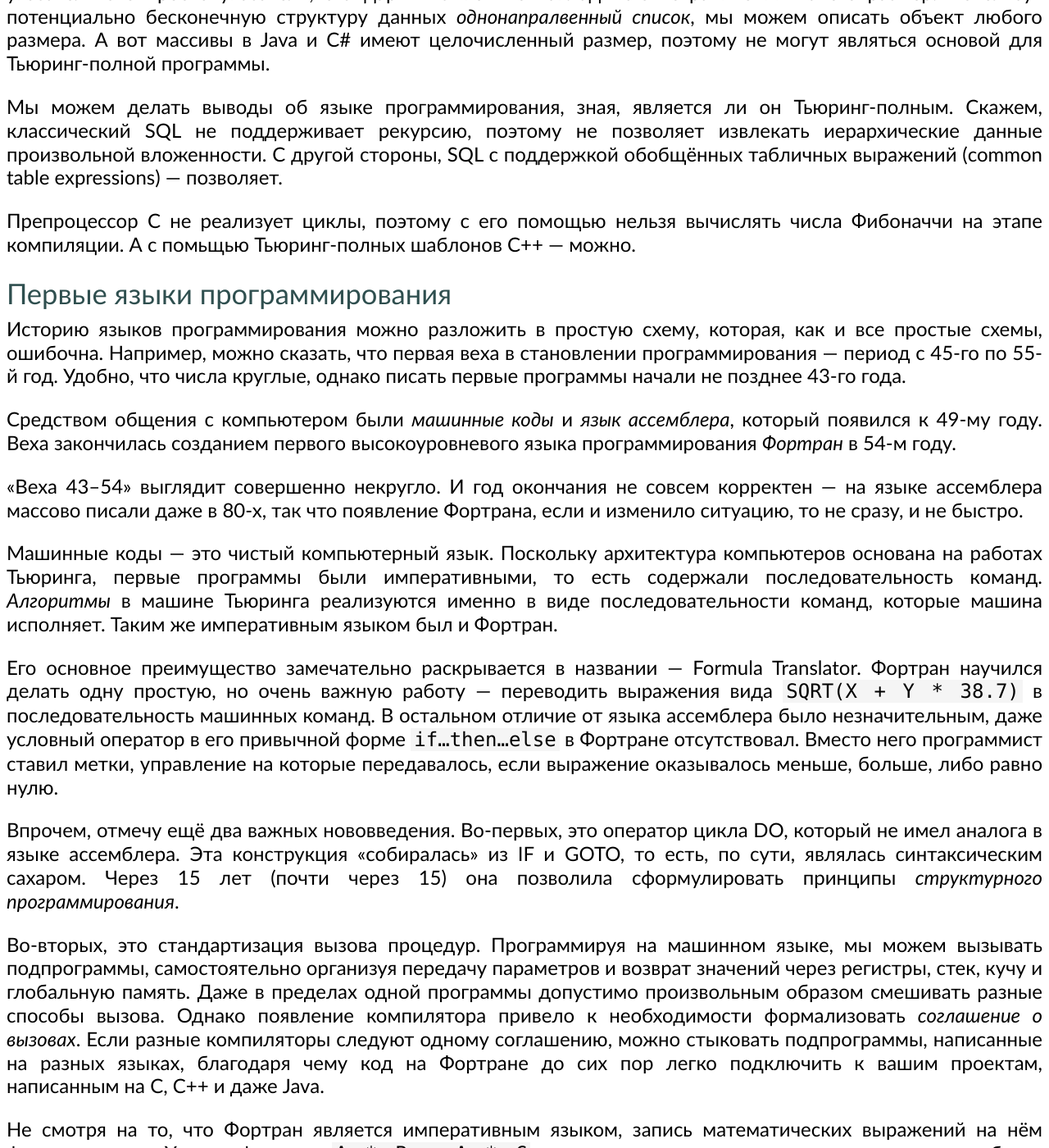
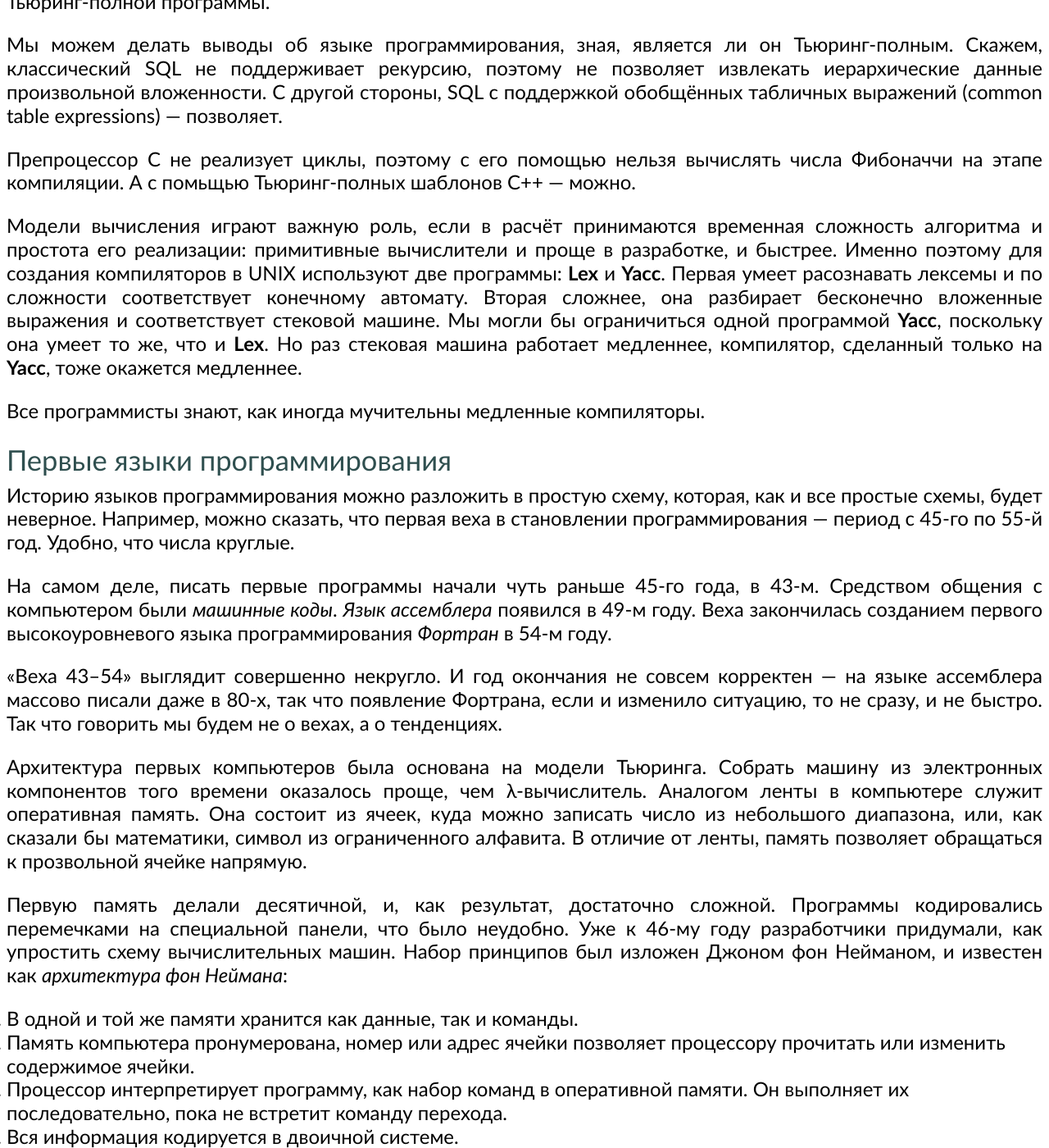
Before and after one commit to markshevchenko/markshevchenko.github.io, a Jekyll site: the page built from articles/program-languages.md, in a window 1280 px wide and 1400 px high, scrolled down 5116 px. Shown: the whole window at 82% size. Built offline with Jekyll 4.4.1, drawn with Linux system fonts in a browser that asks for light colours; some web fonts are replaced; comment, search, counter and statistics services are not loaded; some of the changed text lies outside the part shown.

Commit message:
Переписал середину.

```diff
--- a/articles/program-languages.md
+++ b/articles/program-languages.md
@@ -1,9 +1,8 @@
 ---
 title: Языки программирования
+excerpt: Сакрально-ироническое введение в историю и перспективы.
 id: program-languages
 ---
-
-Сакрально-ироническое введение в историю и перспективы.
 
 ### Кризис оснований математики
 
@@ -37,7 +36,7 @@ id: program-languages
 > По правилам **импликации** из ложной посылки могут следовать как истинные, так и ложные следствия, то есть **q** может быть любым. Иначе говоря, если теория
 > противоречива, из неё можно вывести всё, что угодно.
 >
-> Практическая польза теорий проста: они позволяют делать достоверные предсказания. Если теория предсказывает противоположные исходы, она бесполезна.
+> Практическая польза теорий заключается в том, что они позволяют делать достоверные предсказания. Если теория предсказывает противоположные исходы, практически она бесполезна.
 
 За доказательство непротиворечивости взялся *предводитель математиков* Давид Гильберт. Он формализовал понятия *теории* и *доказательства*, и предложил исследовать их математическими средствами.
 
@@ -92,12 +91,13 @@ id: program-languages
 
 > #### Лямбда-исчисление
 > Чёрч исследовал природу функций, и с помощью лямбда-записи формализовал такие понятия, как **функция**, **параметр**, **применение
-> функции** и **связывание переменной**. Процесс **вычисления** не фиксирован. Мы можем взять функцию **λx.xx**, применить её
+> функции** и **связывание переменной**. Процесс **вычисления** у Чёрча не фиксирован. Мы можем взять функцию **λx.xx**, применить её
 > к **m** и получить в результате **mm**, никак не поясняя это означает задвоение&nbsp;&mdash; мы просто подставили **m** вместо **x**.
 >
 > Что можно сделать с помощью такой несложной абстракции? Чёрчу удалось представить в виде λ-функций логику и арифметику
 > натуральных чисел вместе с операциями конъюнкции, дизъюнкции, сложения и умножения (ищите в сети **булеаны Чёрча** и **нумералы Чёрча**).
-> Поскольку сложение выразимо в виде λ-выражения, оно **вычислимо**.
+>
+> **Вычислимыми** считаются функции, которые можно представить в виде λ-выражения, например, сложение.
 
 Вычислима ли разрешающая процедура для логики предикатов? В своей работе Чёрч доказал, что нет. Следовательно, *проблема разрешения*
 не может быть решена ни для неё, ни для более сложных систем.
@@ -107,18 +107,18 @@ id: program-languages
 Через несколько месяцев после Чёрча неразрешимость Entscheidungsproblem доказал английский математик Алан Тьюринг, использовав умозрительную конструкцию, которая сейчас называется *машиной Тьюринга*.
 
 > #### Машина Тьюринга
-> Машина состоит из нескольких лент, разбитых на клетки. Каждая клетка либо пуста, либо содержит один символ. У каждой ленты есть своя *каретка*, которая может
-> двигаться вдоль ленты и всегда находится напротив одной из клеток.
+> Машина похожа на обычную печатную машинку, правда, количество кареток в ней не ограничено. Каждая каретка работает со своей лентой, которая бесконечна в обе стороны.
 >
-> Машина умеет печатать и стирать символы, сдвигать каретку вправо или влево, а также определять, какой символ напечатан под кареткой.
+> Машина умеет выполнять команды: напечать символ, стереть символ, сдвинуть каретку вправо или влево. В &laquo;программе&raquo; Тьюринга все команды пронумерованы,
+> но концепции &laquo;последовательного исполнения&raquo; там нет&nbsp;&mdash; в конце каждой команды надо указать, какую команду выполнить следующей.
 
-Что такое вычислимость по Тьюрингу? Создадим машину из трёх лент и на первых двух лентах запишем два числа в унарной системе счисления.
+Что такое вычислимость по Тьюрингу? Возьмём машину из трёх лент и на первых двух лентах запишем два числа в унарной системе счисления.
 Единицу обозначим символом **X**, двойку&nbsp;&mdash; символами **XX** в двух соседних клетках, тройку&nbsp;&mdash; **XXX**, и так далее. Последнюю ленту оставим пустой.
 
-Сможем ли мы составить набор команд, которые напечатают на третьей ленте сумму чисел с первых двух лент? Если нам это удастся (подсказка: нам удастся), то сложение
+Сможем ли мы составить программу, которая напечатает на третьей ленте сумму чисел с первых двух лент? Если нам это удастся (подсказка: а нам удастся), то сложение
 *вычислимо по Тьюрингу*.
 
-Тьюринг доказал, что нельзя составить разрешающую процедуру для арифметики. Так как его работа появилась позже работы Чёрча, он
+Тьюринг доказал, что нельзя составить разрешающую процедуру для арифметики, как программу для его машины. Так как его работа появилась позже работы Чёрча, он
 сравнил два доказательства. Оказалось, что с помощью λ-исчисления и машины Тьюринга можно вычислять одни и те же функции.
 Как сказал бы математик, классы вычислимых функций совпадают. Для программиста это означает, что любую функциональную программу, можно
 написать на императивном языке, а любую императивную&nbsp;&mdash; на функциональном.
@@ -165,24 +165,48 @@ id: program-languages
 
 Препроцессор C не реализует циклы, поэтому с его помощью нельзя вычислять числа Фибоначчи на этапе компиляции. А с помьщью Тьюринг-полных шаблонов C++&nbsp;&mdash; можно.
 
+Модели вычисления играют важную роль, если в расчёт принимаются временная сложность алгоритма и простота его реализации: примитивные вычислители и проще в разработке, и быстрее.
+Именно поэтому для создания компиляторов в UNIX используют две программы: **Lex** и **Yacc**. Первая умеет расознавать лексемы и по сложности соответствует конечному автомату.
+Вторая сложнее, она разбирает бесконечно вложенные выражения и соответствует стековой машине. Мы могли бы ограничиться одной программой **Yacc**, поскольку она умеет то же, что
+и **Lex**. Но раз стековая машина работает медленнее, компилятор, сделанный только на **Yacc**, тоже окажется медленнее.
+
+Все программисты знают, как иногда мучительны медленные компиляторы.
+
 ### Первые языки программирования
 
-Историю языков программирования можно разложить в простую схему, которая, как и все простые схемы, ошибочна. Например, можно сказать, что первая веха в становлении программирования&nbsp;&mdash;
-период с 45-го по 55-й год. Удобно, что числа круглые, однако писать первые программы начали не позднее 43-го года.
+Историю языков программирования можно разложить в простую схему, которая, как и все простые схемы, будет неверное. Например, можно сказать, что первая веха в становлении
+программирования&nbsp;&mdash; период с 45-го по 55-й год. Удобно, что числа круглые.
 
-Средством общения с компьютером были *машинные коды* и *язык ассемблера*, который появился к 49-му году. Веха закончилась созданием первого высокоуровневого языка программирования *Фортран* в 54-м году.
+На самом деле, писать первые программы начали чуть раньше 45-го года, в 43-м. Средством общения с компьютером были *машинные коды*. *Язык ассемблера* появился в 49-м году.
+Веха закончилась созданием первого высокоуровневого языка программирования *Фортран* в 54-м году.
 
-«Веха 43&ndash;54» выглядит совершенно некругло. И год окончания не совсем корректен&nbsp;&mdash; на языке ассемблера массово писали даже в 80-х, так что появление Фортрана, если и изменило ситуацию,
-то не сразу, и не быстро.
+«Веха 43&ndash;54» выглядит совершенно некругло. И год окончания не совсем корректен&nbsp;&mdash; на языке ассемблера массово писали даже в 80-х, так что появление Фортрана,
+если и изменило ситуацию, то не сразу, и не быстро. Так что говорить мы будем не о вехах, а о тенденциях.
 
-Машинные коды&nbsp;&mdash; это чистый компьютерный язык. Поскольку архитектура компьютеров основана на работах Тьюринга, первые программы были императивными, то есть содержали
-последовательность команд. *Алгоритмы* в машине Тьюринга реализуются именно в виде последовательности команд, которые машина исполняет. Таким же императивным языком был и Фортран.
+Архитектура первых компьютеров была основана на модели Тьюринга. Собрать машину из электронных компонентов того времени оказалось проще, чем λ-вычислитель.
+Аналогом ленты в компьютере служит оперативная память. Она состоит из ячеек, куда можно записать число из небольшого диапазона, или, как сказали бы
+математики, символ из ограниченного алфавита. В отличие от ленты, память позволяет обращаться к прозвольной ячейке напрямую.
 
-Его основное преимущество замечательно раскрывается в названии&nbsp;&mdash; Formula Translator. Фортран научился делать одну простую, но очень важную работу&nbsp;&mdash; переводить выражения вида
-`SQRT(X + Y * 38.7)` в последовательность машинных команд. В остальном отличие от языка ассемблера было незначительным, даже условный оператор в его привычной форме `if…then…else`
-в Фортране отсутствовал. Вместо него программист ставил метки, управление на которые передавалось, если выражение оказывалось меньше, больше, либо равно нулю.
+Первую память делали десятичной, и, как результат, достаточно сложной. Программы кодировались перемечками на специальной панели, что было неудобно.
+Уже к 46-му году разработчики придумали, как упростить схему вычислительных машин. Набор принципов был изложен Джоном фон Нейманом, и известен как *архитектура фон Неймана*:
 
-Впрочем, отмечу ещё два важных нововведения. Во-первых, это оператор цикла DO, который не имел аналога в языке ассемблера. Эта конструкция «собиралась» из IF и GOTO, то есть, по сути, являлась
+1. В одной и той же памяти хранится как данные, так и команды.
+1. Память компьютера пронумерована, номер или адрес ячейки позволяет процессору прочитать или изменить содержимое ячейки.
+1. Процессор интерпретирует программу, как набор команд в оперативной памяти. Он выполняет их последовательно, пока не встретит команду перехода.
+1. Вся информация кодируется в двоичной системе.
+
+Машинный код&nbsp;&mdash; программа в том виде, как её видит процессор, то есть набор двоичных слов, каждое из которых либо *код команды*, либо её *параметры*.
+Такая программа *императивна*, поскольку содержит набор инструкций (указаний, императивов), которые машине следует выполнить.
+
+Первым языком, упростившим работу программистов, стал язык Ассемблера. От машинного кода он отличается тем, что вместо кодирования команд числами,
+позволял записывать их в мнемонической форме. По суть это тот же машинный код, записанный чуть более понятно.
+
+Новый язык программирования&nbsp;&mdash; Фортран&nbsp;&mdash; гораздо сильнее упростил работу программистов. Его главное преимущество раскрывается в названии&nbsp;&mdash; Formula Translator.
+Фортран научился делать одну простую, но очень важную работу&nbsp;&mdash; переводить выражения вида `SQRT(X + Y * 38.7)` в последовательность машинных команд.
+Другие отличия от языка ассемблера были незначительным, даже условный оператор в его привычной форме `if…then…else` в Фортране отсутствовал.
+Вместо него программист ставил метки, управление на которые передавалось, если выражение оказывалось меньше, больше, либо равно нулю.
+
+Отмечу ещё два важных нововведения. Во-первых, это оператор цикла DO, который не имел аналога в языке ассемблера. Эта конструкция «собиралась» из IF и GOTO, то есть, по сути, являлась
 синтаксическим сахаром. Через 15 лет (почти через 15) она позволила сформулировать принципы *структурного программирования*.
 
 Во-вторых, это стандартизация вызова процедур. Программируя на машинном языке, мы можем вызывать подпрограммы, самостоятельно организуя передачу параметров и возврат значений через регистры,
```
Also changed, not shown: other parts of articles/program-languages.md (+6 -6 lines).
